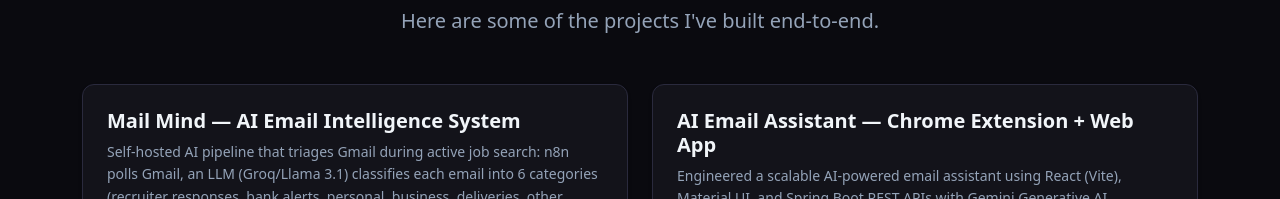
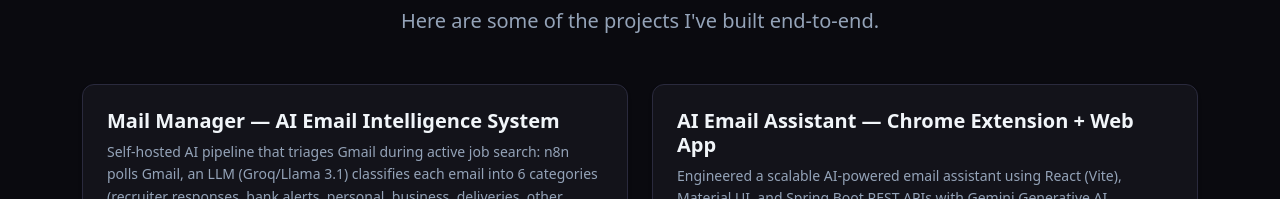
Before and after one commit to MrAjayGangwar2001/Portfolio-website-, a React (Vite) app: page / in a window 1280 px wide. Shown: the part 3419-3618 px from the top of the page. Built offline with nearby package versions, Linux system fonts and the light colour scheme.

Commit message:
Modify project titles and descriptions in Project.jsx
Updated project titles and descriptions in Project component.

```diff
--- a/src/components/Project.jsx
+++ b/src/components/Project.jsx
@@ -5,7 +5,7 @@ export default function Project() {
     const projectData = [
         {
             id: 0,
-            title: "Mail Mind — AI Email Intelligence System",
+            title: "Mail Manager — AI Email Intelligence System",
             description:
                 "Self-hosted AI pipeline that triages Gmail during active job search: n8n polls Gmail, an LLM (Groq/Llama 3.1) classifies each email into 6 categories (recruiter responses, bank alerts, personal, business, deliveries, other important), Spring Boot + PostgreSQL store only what matters, and Telegram delivers instant alerts. React dashboard is an installable PWA with a read/unread triage workflow and full delete support.",
             github: "https://github.com/MrAjayGangwar2001/AI-Email-Intelligence-System.git",
```
